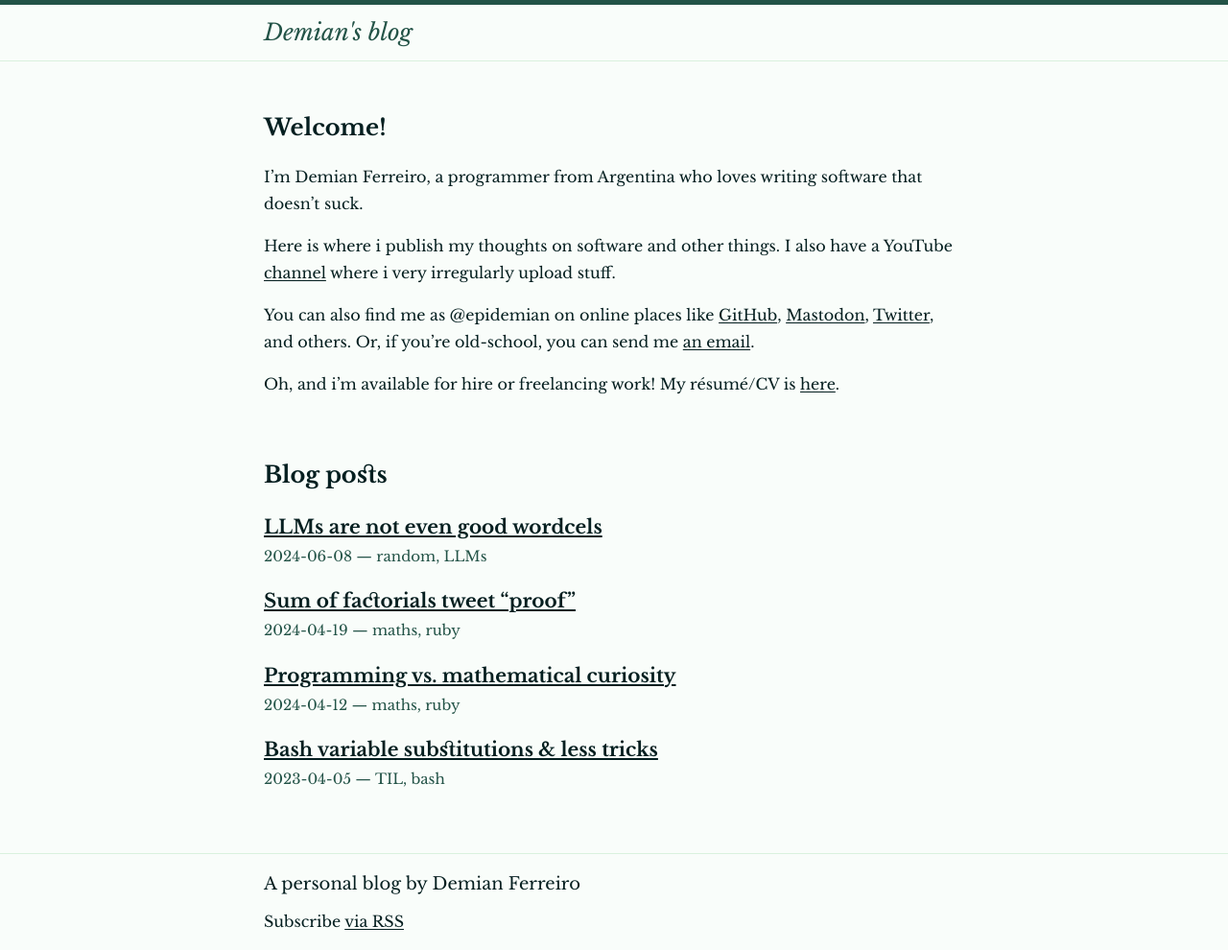
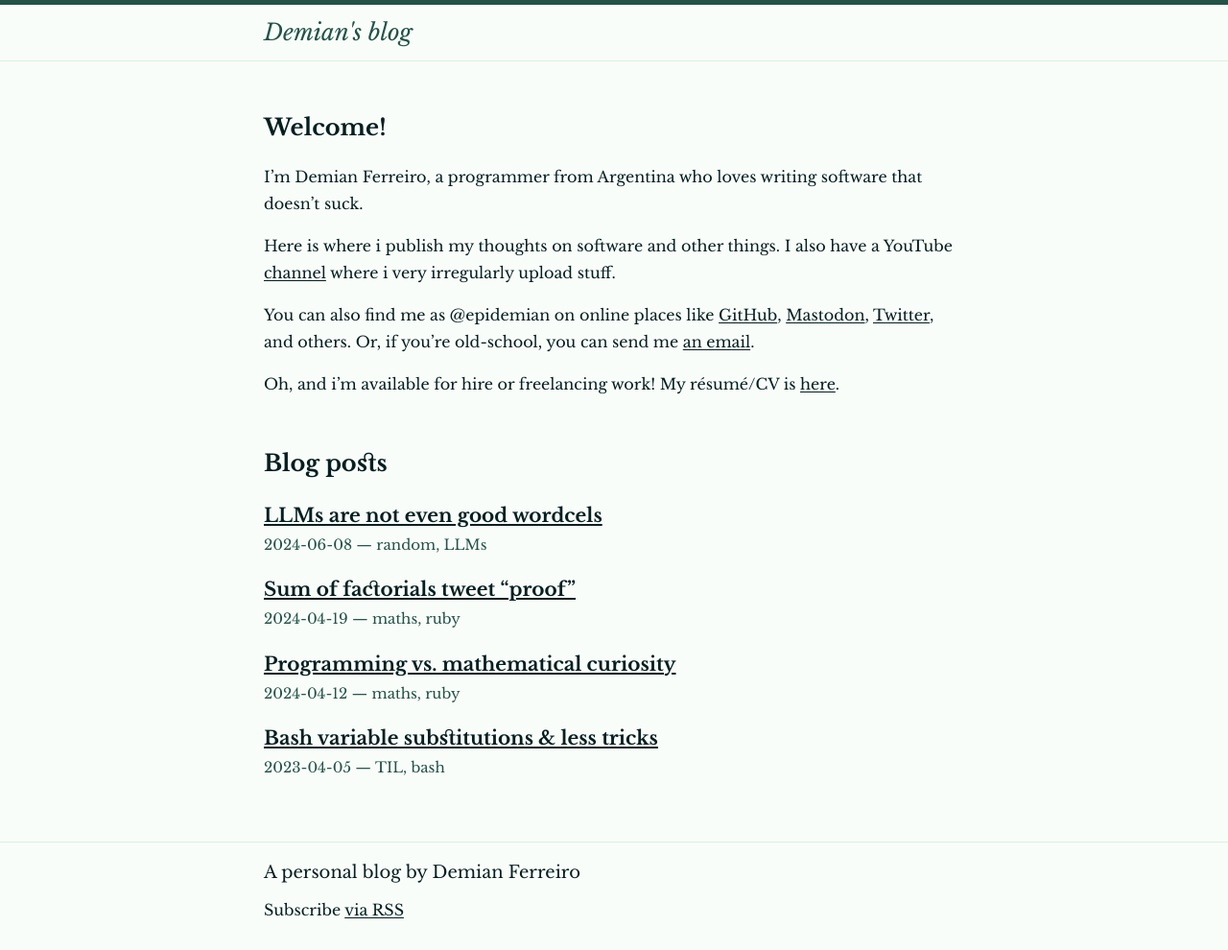
Before and after one commit to epidemian/epidemian.github.io, a Jekyll site: the page built from index.md, in a window 1280 px wide. Shown: the whole page at 96% size. Built offline with Jekyll 4.4.1, drawn with Linux system fonts in a browser that asks for light colours.

Commit message:
Use CSS margins instead of <br>s
Make the sections' heading logic more general, so it applies to the
homepage as well as posts.

```diff
--- a/assets/styles.css
+++ b/assets/styles.css
@@ -102,6 +102,11 @@ h1 { font-size: 2rem; }
 h2 { font-size: 1.5rem; }
 h3 { font-size: 1.25rem; }
 h4 { font-size: 1.125rem; }
+
+:is(h2, h3, h4):not(:first-child) {
+  /* Leave some space between "sections". */
+  margin-top: 3rem;
+}
 
 a:not(.inert-link) {
   color: inherit;
@@ -340,13 +345,6 @@ details summary {
   margin-bottom: 2rem;
 }
 
-.post-content h2,
-.post-content h3,
-.post-content h4 {
-  /* Leave some space between post "sections". */
-  margin-top: 3rem;
-}
-
 .sidenote {
   float: right;
   clear: right;
--- a/index.md
+++ b/index.md
@@ -11,5 +11,3 @@ Here is where i publish my thoughts on software and other things. I also have a
 You can also find me as @epidemian on online places like [GitHub](https://github.com/epidemian), [Mastodon](https://mastodon.social/@epidemian), [Twitter](https://twitter.com/epidemian), and others. Or, if you're old-school, you can send me [an email](mailto:epidemian+blog@gmail.com).
 
 Oh, and i'm available for hire or freelancing work! My résumé/CV is [here](/resume).
-
-<br>
```
